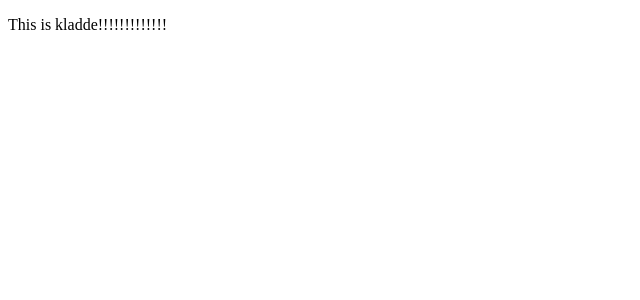
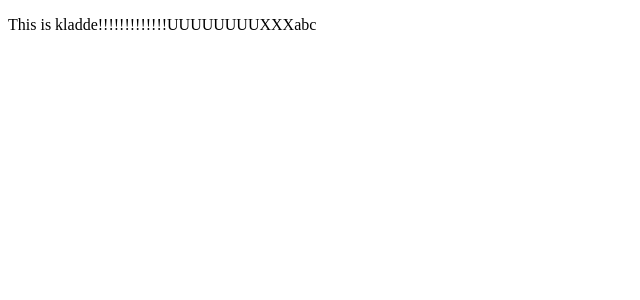
Before and after one commit to RikoGit/kladde, a React app: page / in a window 1280 px wide. Shown: the top 300 px of the page, without its empty margins (0-640 px from the left). Built offline with nearby package versions, Linux system fonts and the light colour scheme; the HTML template or start-up script is replaced by a standard one.

Commit message:
Add @hot-loader/react-dom

```diff
--- a/package.json
+++ b/package.json
@@ -3,6 +3,7 @@
     "version": "0.1.0",
     "description": "Some pet projects",
     "dependencies": {
+        "@hot-loader/react-dom": "^16.11.0",
         "express": "^4.17.1",
         "react": "^16.12.0",
         "react-dom": "^16.12.0",
--- a/src/App.jsx
+++ b/src/App.jsx
@@ -3,7 +3,7 @@ import React from 'react';
 
 const App = () => (
     <>
-        <p>This is kladde!!!!!!!!!!!!!</p>
+        <p>This is kladde!!!!!!!!!!!!!UUUUUUUUXXXabc</p>
     </>
 );
 
```
Also changed, not shown: 2 other files (tests, documents, lock files or other folders).
